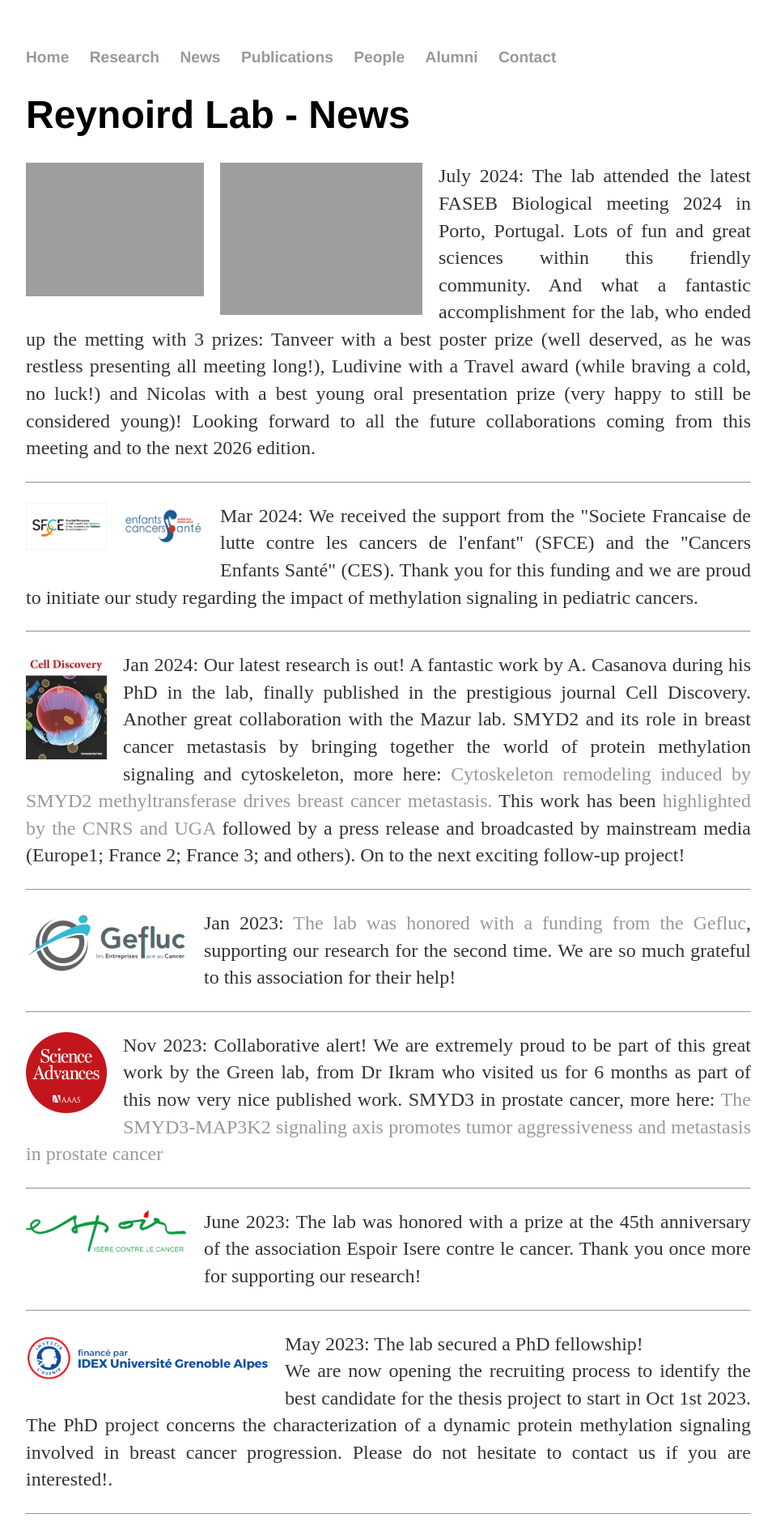
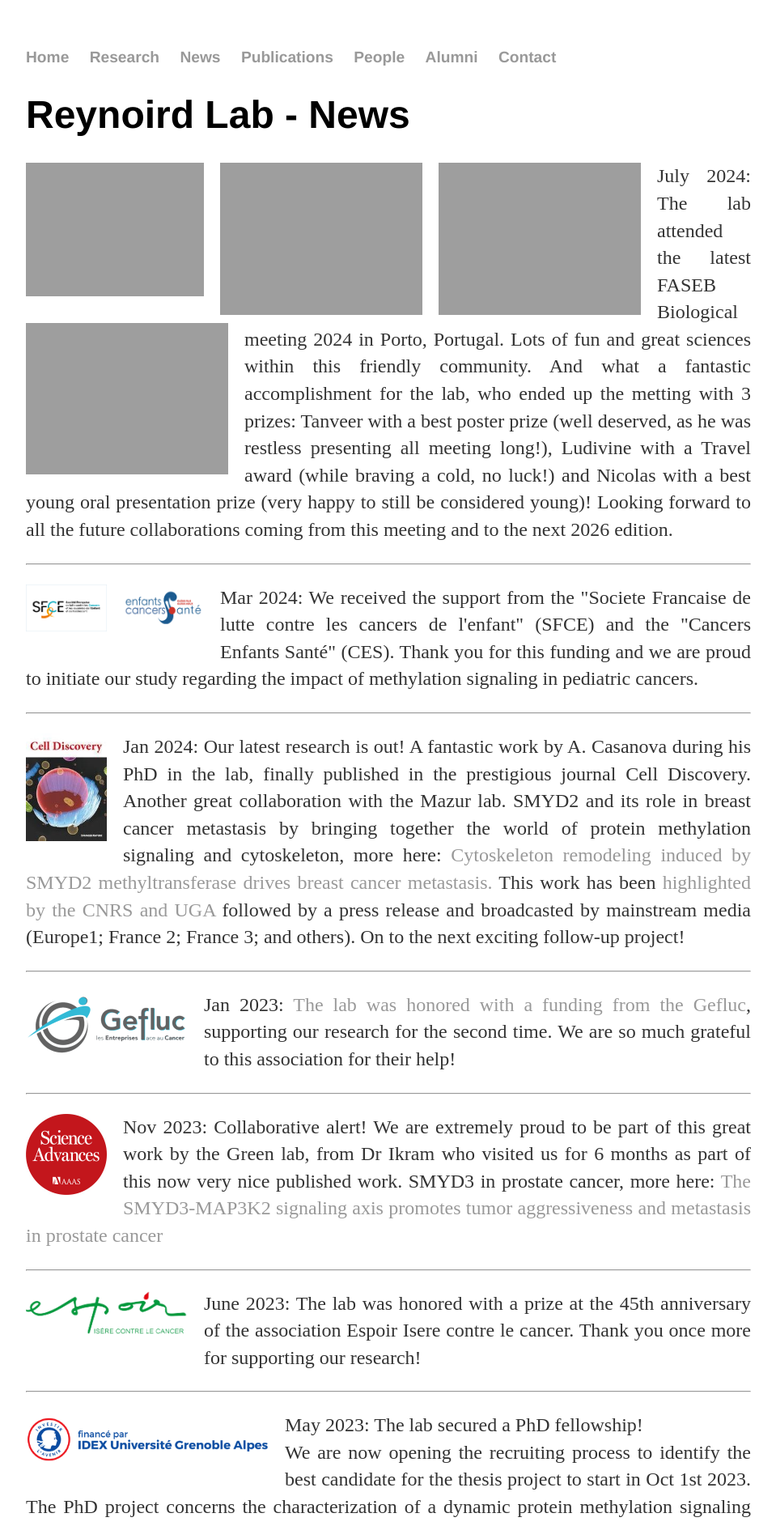
Before and after one commit to Reynoird-Lab/Reynoird-lab.github.io, a Jekyll site: the page built from News/index.html, in a window 1280 px wide. Shown: the top 1885 px of the page at 81% size, without its empty margins (160-1119 px from the left). Built offline with Jekyll 4.4.1, drawn with Linux system fonts in a browser that asks for light colours; Markdown is read by kramdown in place of the engine named in the settings.

Commit message:
Update index.html

```diff
--- a/News/index.html
+++ b/News/index.html
@@ -7,7 +7,7 @@
 	<h1>Reynoird Lab - {{ page.title }}</h1>
 
 <div class="div-categoryContainer">
-	<img src="https://reynoird-lab.github.io/Images/FASEB 2024.jpg" title="FASEB" width="220" style="margin: 0px 20px 10px 0px;" class="picture-left"><img src="https://reynoird-lab.github.io/Images/FASEB 2024 poster.JPG" title="poster" width="250" style="margin: 0px 20px 10px 0px;" class="picture-left">
+	<img src="https://reynoird-lab.github.io/Images/FASEB 2024.jpg" title="FASEB" width="220" style="margin: 0px 20px 10px 0px;" class="picture-left"><img src="https://reynoird-lab.github.io/Images/FASEB 2024 poster.JPG" title="poster" width="250" style="margin: 0px 20px 10px 0px;" class="picture-left"> <img src="https://reynoird-lab.github.io/Images/FASEB 2024 poster2.JPG" title="poster" width="250" style="margin: 0px 20px 10px 0px;" class="picture-left"> <img src="https://reynoird-lab.github.io/Images/FASEB 2024 poster3.JPG" title="poster" width="250" style="margin: 0px 20px 10px 0px;" class="picture-left">
   <div class="paragraph-right">
     	  <p align="justify"> July 2024: The lab attended the latest FASEB Biological meeting 2024 in Porto, Portugal. Lots of fun and great sciences within this friendly community. And what a fantastic accomplishment for the lab, who ended up the metting with 3 prizes: Tanveer with a best poster prize (well deserved, as he was restless presenting all meeting long!), Ludivine with a Travel award (while braving a cold, no luck!) and Nicolas with a best young oral presentation prize (very happy to still be considered young)! Looking forward to all the future collaborations coming from this meeting and to the next 2026 edition. </p>
 
```
